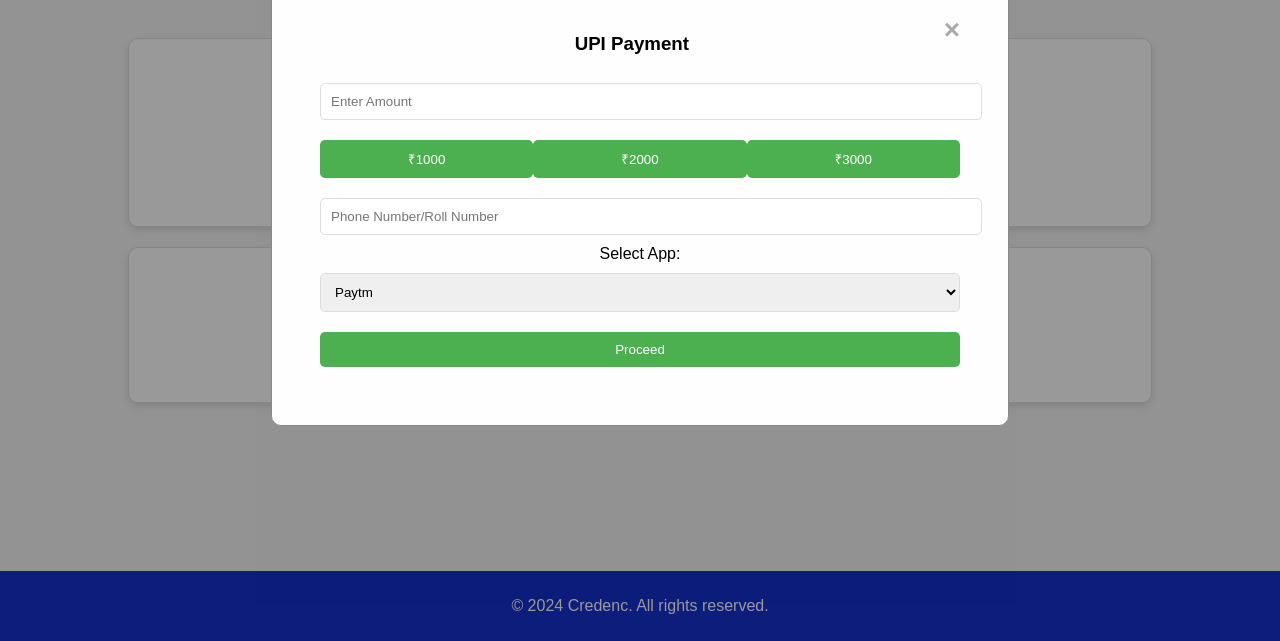
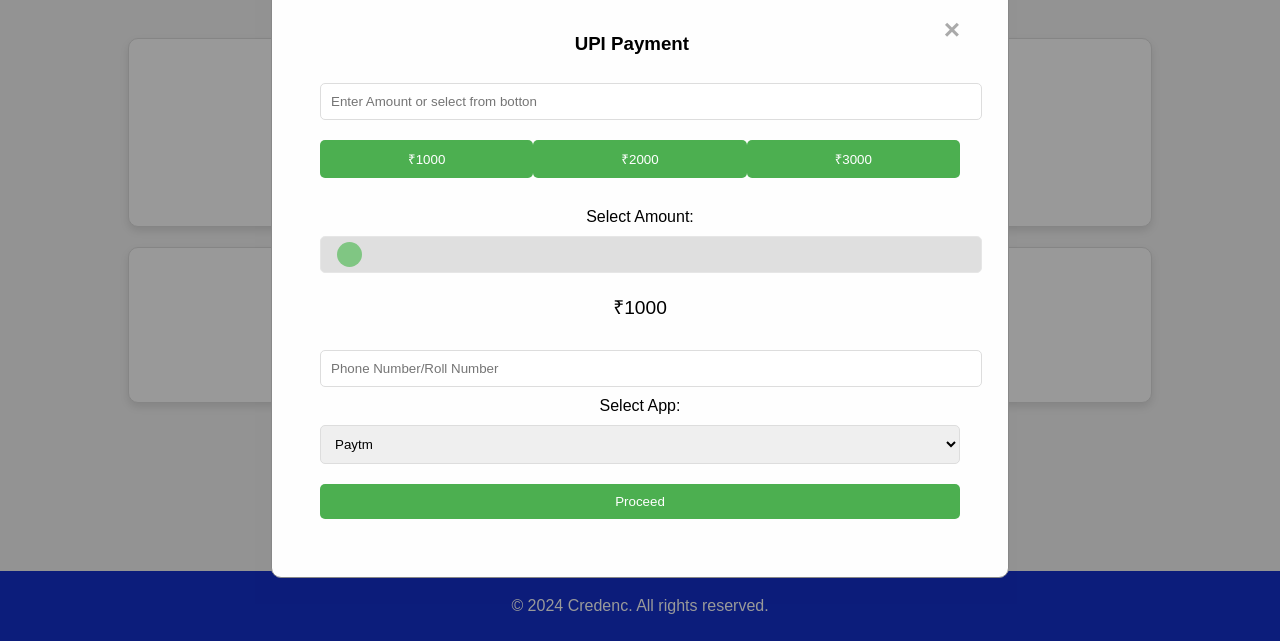
Before and after one commit to sarthak-credenc/test-singleQR, a plain HTML site: page index.html in a window 1280 px wide. Both pictures are taken after a click on the link "Pay with UPI App". Shown: the part 159-800 px from the top of the page. Drawn offline with Linux system fonts and the light colour scheme.

Commit message:
Update index.html

```diff
--- a/index.html
+++ b/index.html
@@ -113,6 +113,51 @@ button:hover {
     background-color: #45a049;
 }
 
+/* Slider Styles */
+.slider-container {
+    margin: 20px 0;
+}
+
+.slider {
+    -webkit-appearance: none;
+    width: 100%;
+    height: 15px;
+    border-radius: 5px;
+    background: #d3d3d3;
+    outline: none;
+    opacity: 0.7;
+    -webkit-transition: .2s;
+    transition: opacity .2s;
+}
+
+.slider:hover {
+    opacity: 1;
+}
+
+.slider::-webkit-slider-thumb {
+    -webkit-appearance: none;
+    appearance: none;
+    width: 25px;
+    height: 25px;
+    border-radius: 50%;
+    background: #4CAF50;
+    cursor: pointer;
+}
+
+.slider::-moz-range-thumb {
+    width: 25px;
+    height: 25px;
+    border-radius: 50%;
+    background: #4CAF50;
+    cursor: pointer;
+}
+
+.amount-display {
+    font-size: 1.2rem;
+    margin-top: 10px;
+}
+
+
 /* Add styles for your container and payment-option classes */
 
 
@@ -153,7 +198,7 @@ button:hover {
             <span class="close" onclick="closePopup()">&times;</span>
             <h3>UPI Payment</h3>
             <form id="upiForm">
-                <input type="number" id="amount" placeholder="Enter Amount" required>
+                <input type="number" id="amount" placeholder="Enter Amount or select from botton" required>
 
                 <div style="display:flex" class="quick-amounts">
                 <button type="button" onclick="setAmount(1000)">₹1000</button>
@@ -161,6 +206,13 @@ button:hover {
                 <button type="button" onclick="setAmount(3000)">₹3000</button>
                 <!-- Add more buttons as needed -->
             </div>
+
+            <div class="slider-container">
+                <label for="amountRange">Select Amount:</label>
+                <input type="range" id="amountRange" class="slider" min="500" max="50000" step="500" value="1000" oninput="updateAmountDisplay(this.value)">
+                <div class="amount-display">₹<span id="amountDisplay">1000</span></div>
+            </div>
+            <input type="hidden" id="amount" value="1000">
                 <input type="text" id="rollNumber" placeholder="Phone Number/Roll Number" required>
                 <label>Select App:</label>
                 <select id="upiApp">
@@ -210,5 +262,10 @@ function setAmount(amount) {
     document.getElementById("amount").value = amount;
 }
 
+function updateAmountDisplay(value) {
+    document.getElementById("amountDisplay").textContent = value;
+    document.getElementById("amount").value = value;
+}
+
 </script>
 </html>
```
